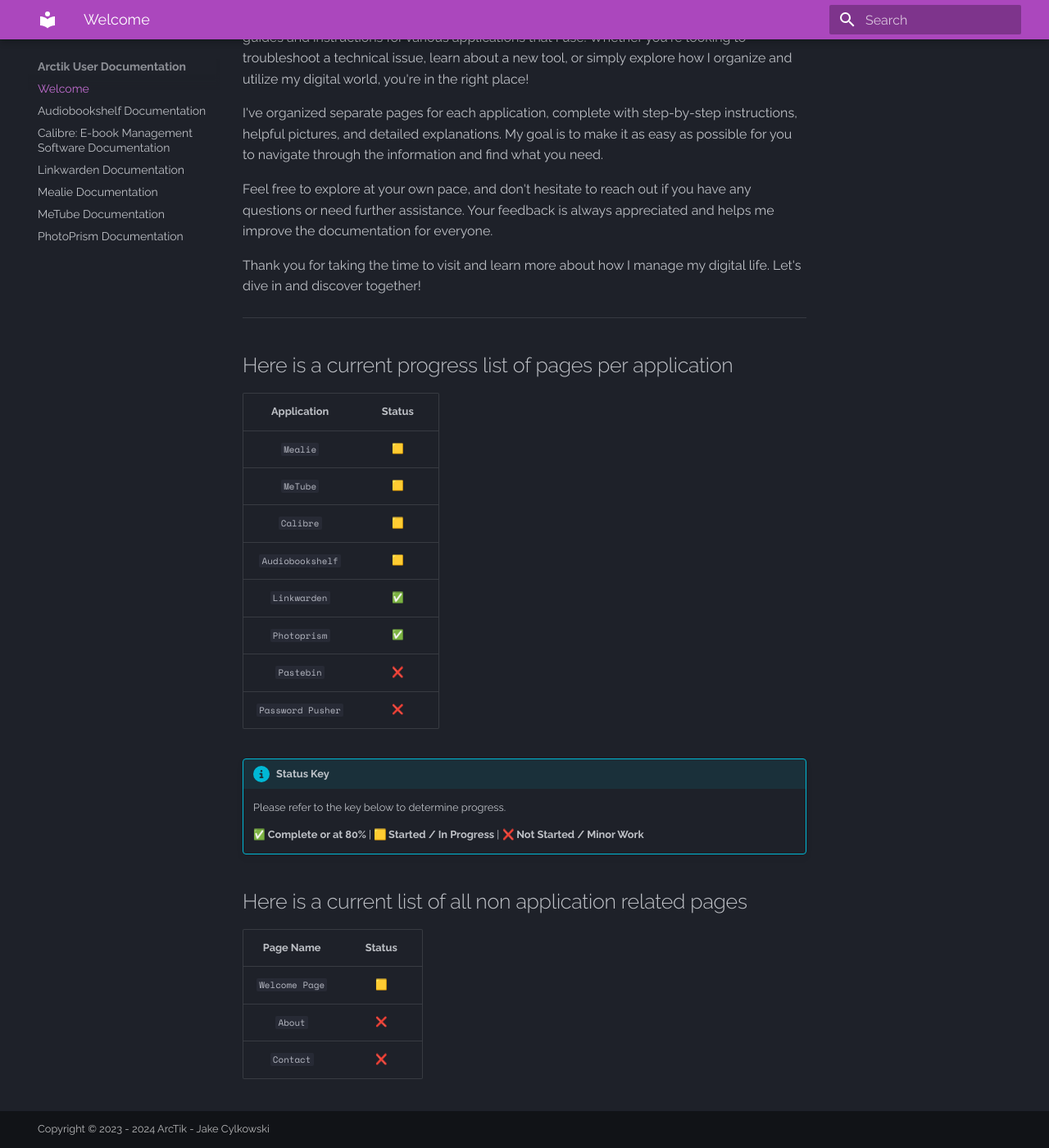
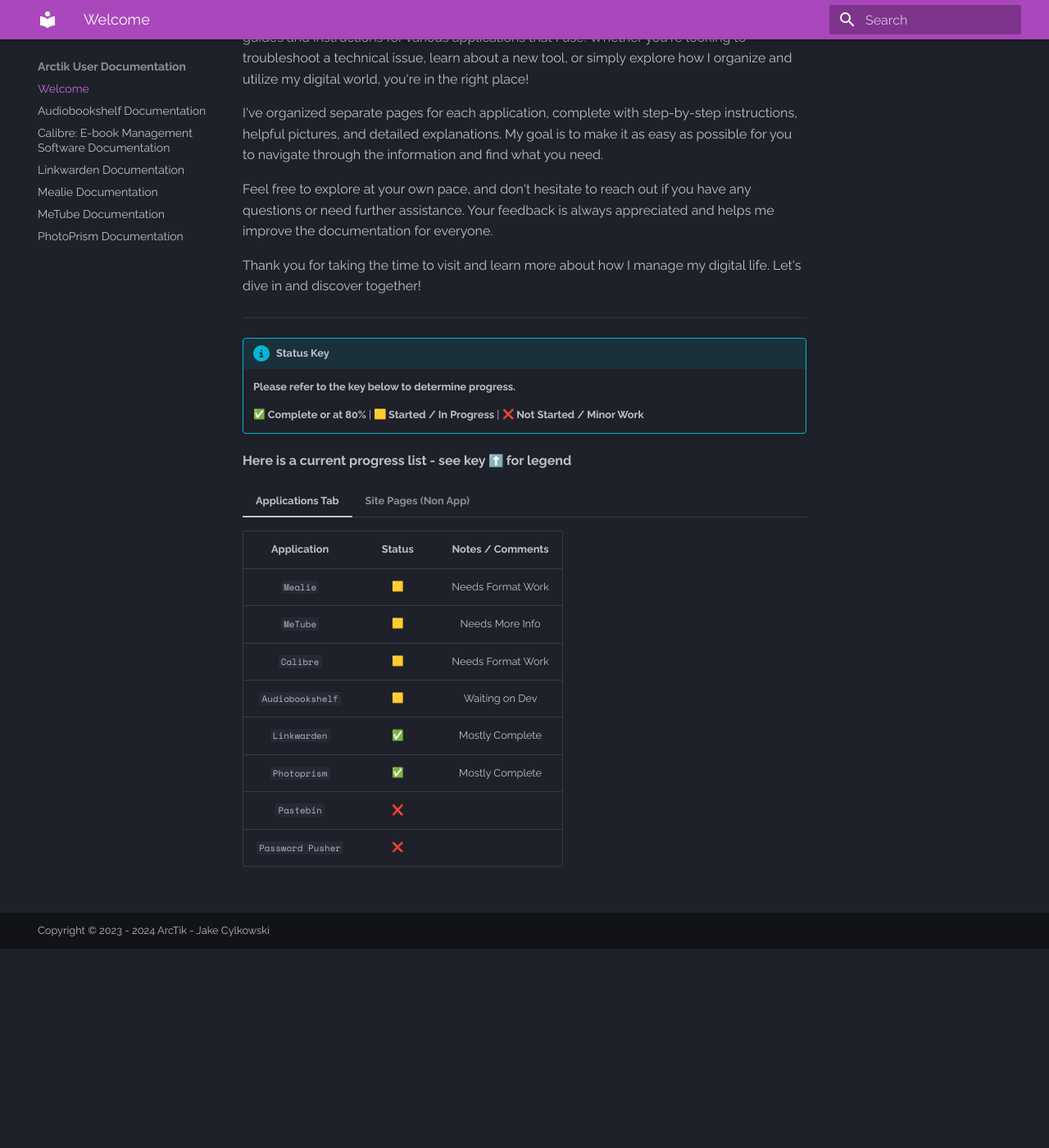
Before and after one commit to ArctikDevs/arctikdevs.github.io, an MkDocs documentation site: the page built from docs/index.md, in a window 1280 px wide and 1400 px high, scrolled down 487 px. Shown: the whole window at 82% size. Built offline with MkDocs 1.6.1 and Material for MkDocs 9.7.7, drawn with Linux system fonts in a browser that asks for light colours; emoji names are drawn with the system emoji font; plug-ins that fetch from the network failed and are left out; after the commit the page ends 1644 px from its top, so only the background shows below that.

Commit message:
Index.md - Update Tables Layout (Switch to Tabbed)

```diff
--- a/docs/index.md
+++ b/docs/index.md
@@ -20,31 +20,32 @@
 
 ---
 
-
-## Here is a current progress list of pages per application
-
-| Application      | Status            |
-| :---------:      | :---------------: |
-| `Mealie`         | :yellow_square:   |
-| `MeTube`         | :yellow_square:   |
-| `Calibre`        | :yellow_square:   |
-| `Audiobookshelf` | :yellow_square:   |
-| `Linkwarden`     | :white_check_mark:  |
-| `Photoprism`     | :white_check_mark:  |
-| `Pastebin`       | :x:               |
-| `Password Pusher`| :x:               |
-
 !!! info "Status Key"
-
-	Please refer to the key below to determine progress.
+	**Please refer to the key below to determine progress.**
 
 	:white_check_mark: **Complete or at 80%** |
 	:yellow_square:    **Started / In Progress** |
 	:x:                **Not Started / Minor Work**
 
-## Here is a current list of all non application related pages
-| Page Name        | Status            |
-| :---------:      | :---------------: |
-| `Welcome Page`   | :yellow_square:   |
-| `About`          | :x:               |
-| `Contact`        | :x:               |
+**Here is a current progress list - see key :arrow_up: for legend**
+
+=== "Applications Tab"
+
+	| Application      | Status            | Notes / Comments |
+	| :---------:      | :---------------: | :--------------: |
+	| `Mealie`         | :yellow_square:   | Needs Format Work |
+	| `MeTube`         | :yellow_square:   | Needs More Info   |
+	| `Calibre`        | :yellow_square:   | Needs Format Work |
+	| `Audiobookshelf` | :yellow_square:   | Waiting on Dev    |
+	| `Linkwarden`     | :white_check_mark: | Mostly Complete |
+	| `Photoprism`     | :white_check_mark: | Mostly Complete |
+	| `Pastebin`       | :x:               |		   |
+	| `Password Pusher`| :x:               |		   |
+
+=== "Site Pages (Non App)"
+
+	| Page Name        | Status            | Notes / Comments |
+	| :---------:      | :---------------: | :--------------: |
+	| `Welcome Page`   | :yellow_square:   | Fine Tuning/Edits|
+	| `About`          | :x:               | 		  |
+	| `Contact`        | :x:               |		  |
```
